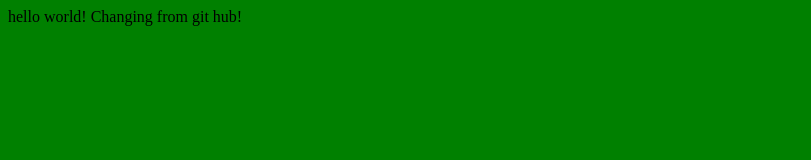
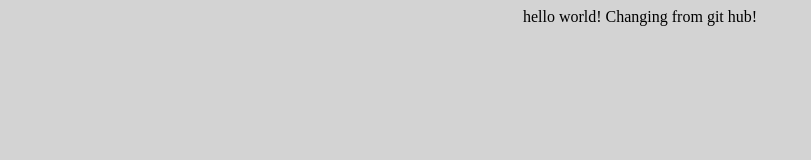
Before and after one commit to r-mehryab/test, a plain HTML site: page index.html in a window 1280 px wide. Shown: the whole page, without its empty margins (0-811 px from the left). Drawn offline with Linux system fonts and the light colour scheme.

Commit message:
add inline style text align:center

```diff
--- a/index.html
+++ b/index.html
@@ -4,7 +4,7 @@
     <meta charset="utf-8">
     <title>hello world!</title>
   </head>
-  <body style="background-color: green;">
+  <body style="background-color: lightgray; text-align: center;">
     hello world!
     Changing from git hub!
   </body>
```
